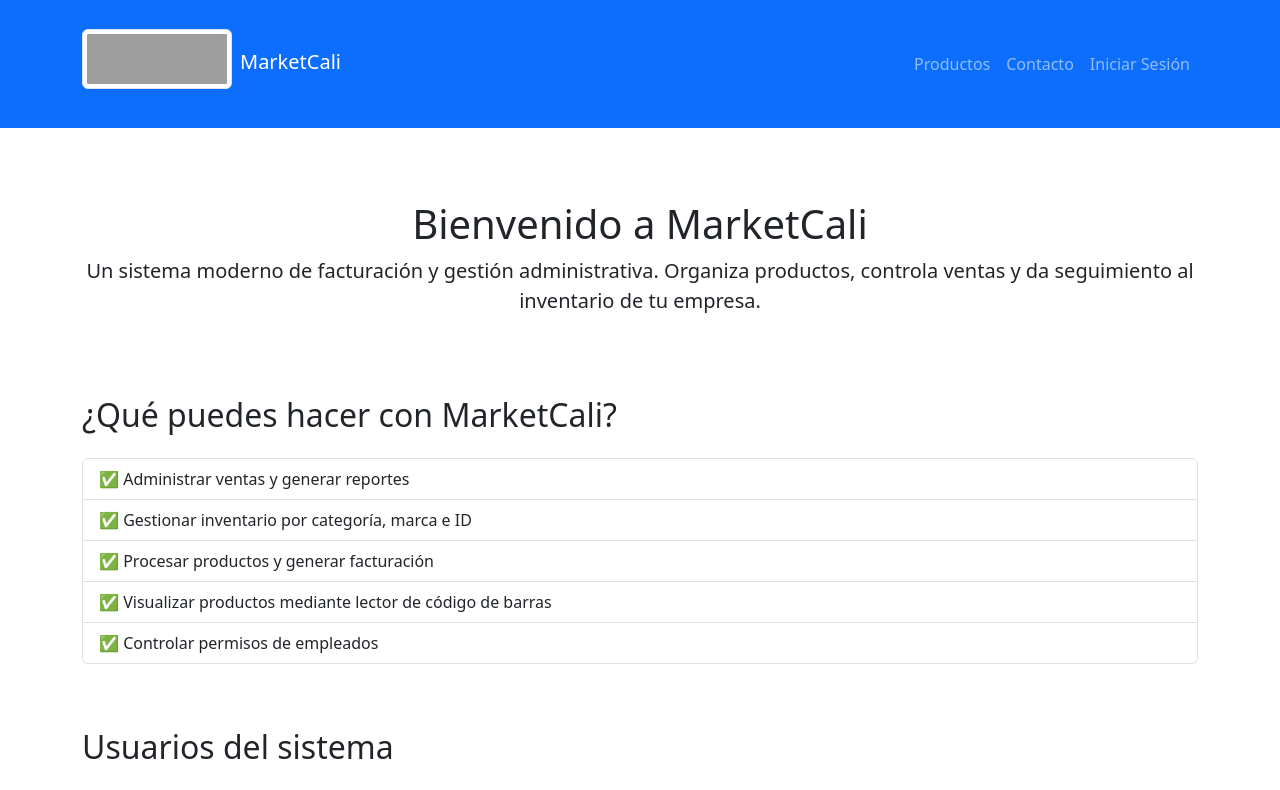
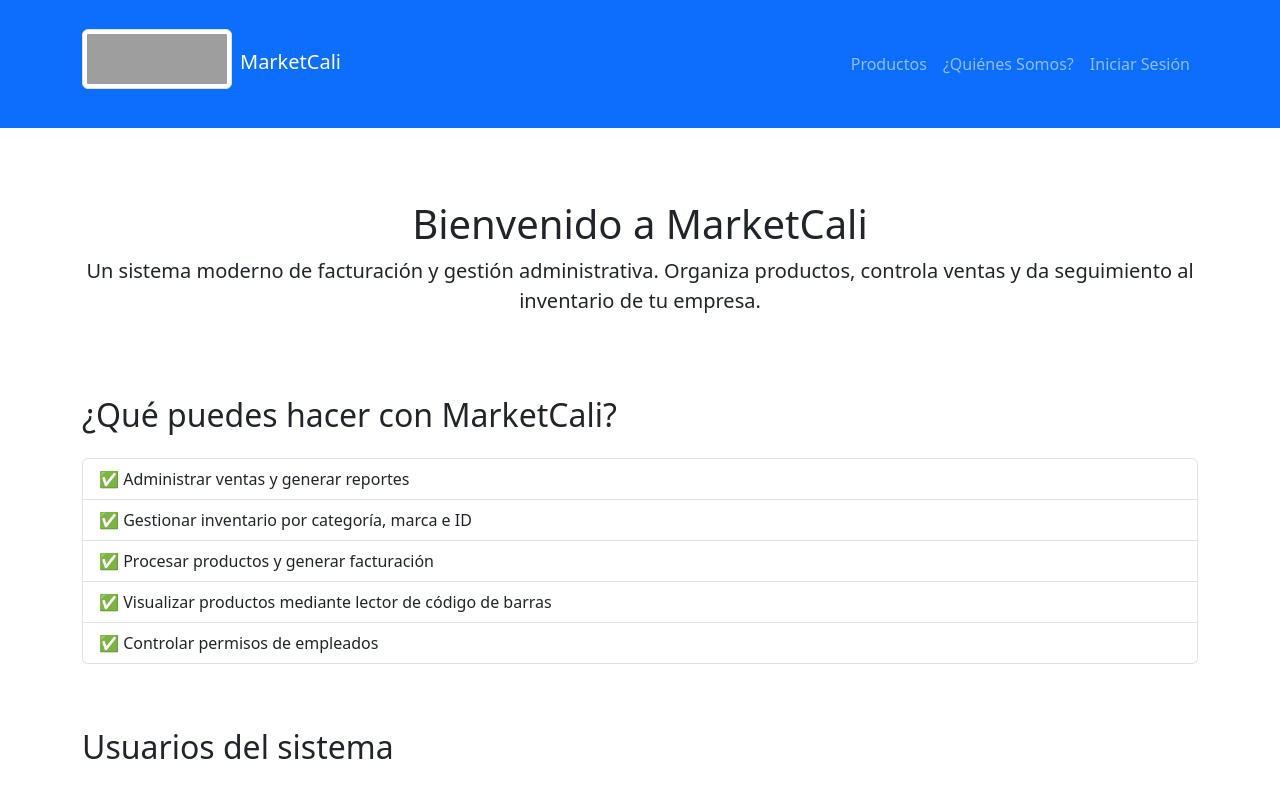
Before and after one commit to miguelldev-code/marketcalireact, a React (Create React App) app: page / in a window 1280 px wide. Shown: the top 790 px of the page. Built offline with nearby package versions, Linux system fonts and the light colour scheme; grey boxes are pictures that could not be loaded.

Commit message:
Enrutamiendo e importacion del navbar a quienes somos

```diff
--- a/src/App.js
+++ b/src/App.js
@@ -3,8 +3,8 @@ import Navbar from "./components/Navbar";
 import Footer from "./components/Footer";
 import Home from "./pages/Home";
 import Productos from "./pages/Products";
-import Contacto from "./pages/About";
 import Login from "./pages/Login";
+import About from "./pages/About";
 
 function App() {
   return (
@@ -14,7 +14,7 @@ function App() {
         <Routes>
           <Route path="/" element={<Home />} />
           <Route path="/productos" element={<Productos />} />
-          <Route path="/contacto" element={<Contacto />} />
+          <Route path="/about" element={<About />} />
           <Route path="/login" element={<Login />} />
         </Routes>
       </main>
--- a/src/components/Navbar.jsx
+++ b/src/components/Navbar.jsx
@@ -1,3 +1,4 @@
+import { Link } from "react-router-dom";
 import logo from "../assets/logo.png";
 
 function Navbar() {
@@ -5,14 +6,14 @@ function Navbar() {
     <header className="bg-primary text-white py-3">
       <nav className="navbar navbar-expand-lg bg-primary navbar-dark">
         <div className="container">
-          <a href="/" className="navbar-brand">
+          <Link to="/" className="navbar-brand">
             <img
               src={logo}
               alt="MarketCali Logo"
               className="me-2 img-thumbnail"
             />
             MarketCali
-          </a>
+          </Link>
           <button
             className="navbar-toggler"
             type="button"
@@ -27,19 +28,19 @@ function Navbar() {
           >
             <ul className="navbar-nav">
               <li className="nav-item">
-                <a href="/productos" className="nav-link">
+                <Link to="/productos" className="nav-link">
                   Productos
-                </a>
+                </Link>
               </li>
               <li className="nav-item">
-                <a href="/contactos" className="nav-link">
-                  Contacto
-                </a>
+                <Link to="/about" className="nav-link">
+                  ¿Quiénes Somos?
+                </Link>
               </li>
               <li className="nav-item">
-                <a href="/login" className="nav-link">
+                <Link to="/login" className="nav-link">
                   Iniciar Sesión
-                </a>
+                </Link>
               </li>
             </ul>
           </div>
```
